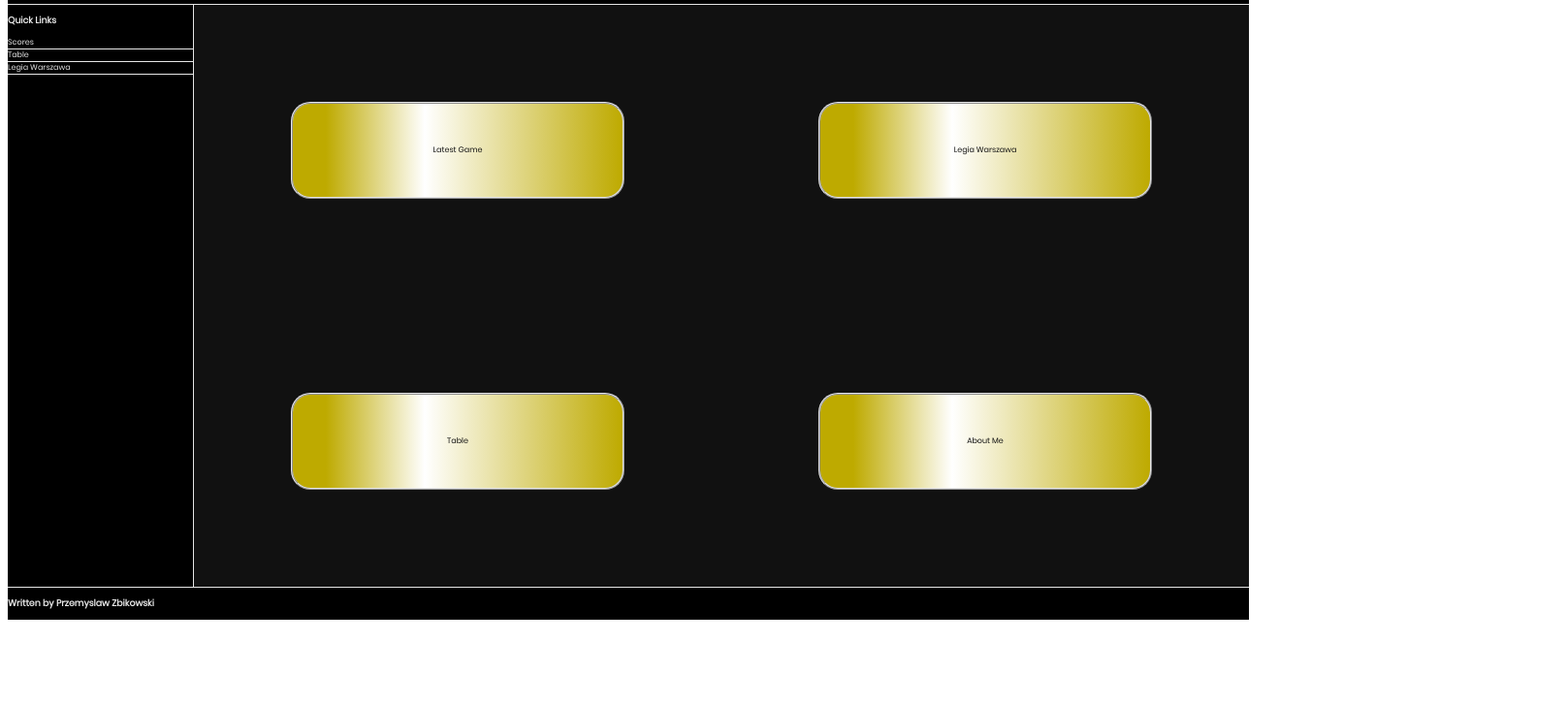
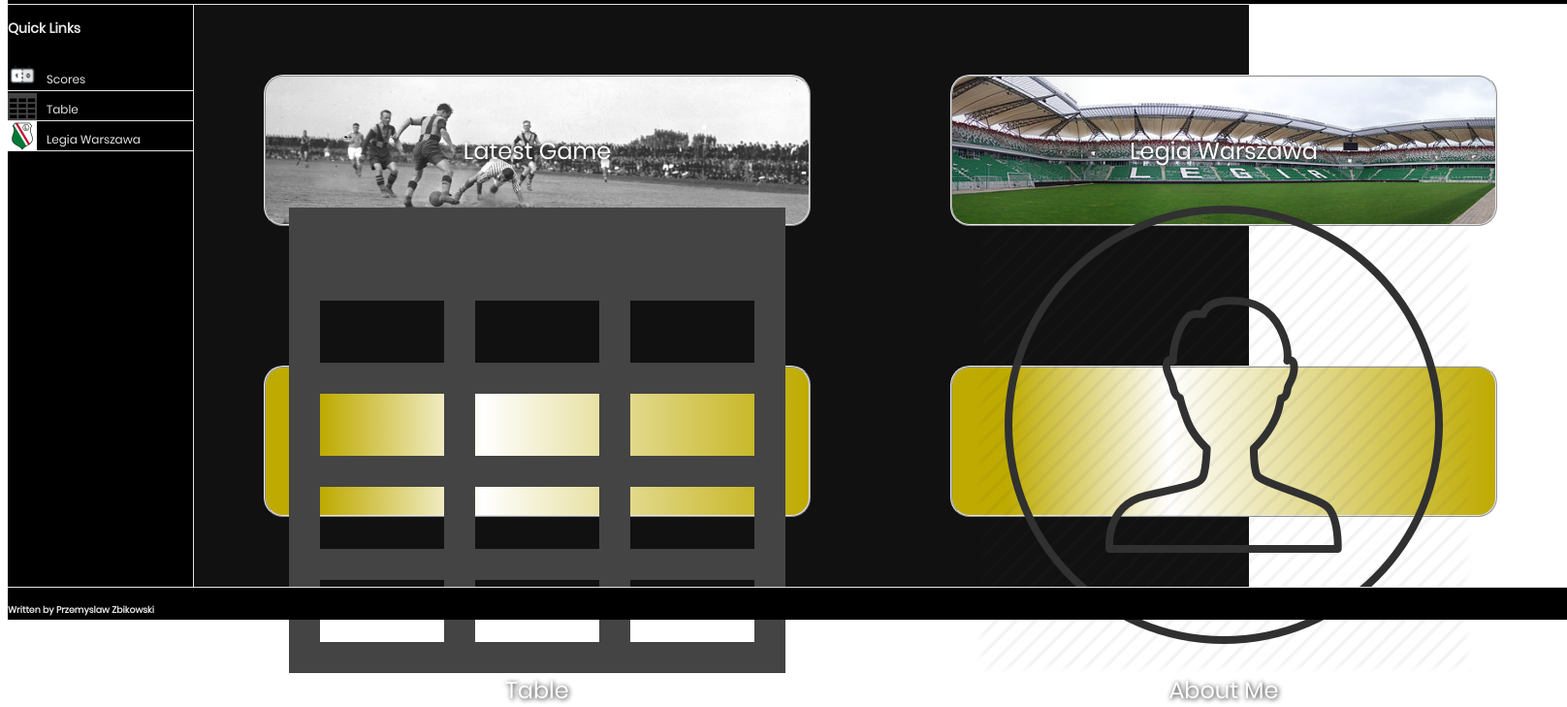
Before and after one commit to przemek89/PersonalBlogWebsite, a plain HTML site: page index.html in a window 1280 px wide. Shown: the part 203-932 px from the top of the page at 97% size, 1616 px wide, since content can reach past the window. Before the commit the page ends 842 px from the top, so only its background shows below. Drawn offline with Linux system fonts and the light colour scheme.

Commit message:
- added images to blog posts and side navigation links - improved styling of all links: navigation bar, side navigation and blog posts

```diff
--- a/index.html
+++ b/index.html
@@ -12,7 +12,7 @@
             </div>
             <header class="header">
                 <h1>Kick It Out</h1>
-                <h2>Blog About Football, Grounhopping and Legia Warszawa</h2>
+                <h2>Blog About Football, Groundhopping and Legia Warszawa</h2>
             </header>
             <nav class="navigationBar">
                 <a class="navLink" href="pages/legiaWarszawa.html">Legia Warszawa</a>
@@ -21,21 +21,32 @@
             </nav>
             <aside class="sideNavigation">
                 <h3>Quick Links</h3>
-                <a class="sideNavLink" href="pages/scores.html">Scores</a>
-                <a class="sideNavLink" href="pages/table.html">Table</a>
-                <a class="sideNavLink" href="pages/legiaWarszawa.html">Legia Warszawa</a>
+                <div class="sideNavLinkContainer">
+                    <img class="sideNavImg" src="images/icons8-scoreboard-64.png">
+                    <a class="sideNavLink" href="pages/scores.html">Scores</a>
+                </div>
+                <div class="sideNavLinkContainer">
+                    <img class="sideNavImg" src="images/table_icon-icons.com_69867.png">
+                    <a class="sideNavLink" href="pages/table.html">Table</a>
+                </div>
+                <div class="sideNavLinkContainer">
+                    <img class="sideNavImg" src="images/480px-LW2019.png">
+                    <a class="sideNavLink" href="pages/legiaWarszawa.html">Legia Warszawa</a>
+                </div>
             </aside>
             <div class="content">
-                <div class="box" id="1">
-                    <a class="postLink" href="pages/latestMatch.html">Latest Game</a>
+                <div class="box match" id="1">
+                    <a class="postLink matchText" href="pages/latestMatch.html">Latest Game</a>
                 </div>
-                <div class="box" id="2">
+                <div class="box legia" id="2">
                     <a class="postLink" href="pages/legiaWarszawa.html">Legia Warszawa</a>
                 </div>
                 <div class="box" id="3">
+                    <img src="images/table_icon-icons.com_69867.png">
                     <a class="postLink" href="pages/table.html">Table</a>
                 </div>
                 <div class="box" id="4">
+                    <img src="images/about-me-icon-23.jpg">
                     <a class="postLink" href="pages/aboutMe.html">About Me</a>
                 </div>
             </div>
--- a/styles/postStyles.css
+++ b/styles/postStyles.css
@@ -1,4 +1,10 @@
+@font-face {
+    font-family: Poppins;
+    src: url(../fonts/Poppins-Regular.ttf);
+}
+
 .blogPost {
+    font-family: Poppins;
     border: 2px solid blanchedalmond;
     width: 100vw;
     height: 100vh;
@@ -14,6 +20,7 @@
 }
 
 .article {
+    font-family: Poppins;
     border: 2px solid green;
     grid-area: main;
     display: flex;
--- a/styles/styles.css
+++ b/styles/styles.css
@@ -62,8 +62,15 @@ h2 {
     font-size: 1.5em;
 }
 
+h3 {
+    display: flex;
+    width: 100%;
+    height: 5%;
+}
+
 .navigationBar {
     background: black;
+    font-size: 2em;
     grid-area: nav;
     display: flex;
     flex-direction: row;
@@ -74,6 +81,7 @@ h2 {
 
 .sideNavigation {
     background: black;
+    font-size: 1.5em;
     grid-area: snav;
     display: flex;
     flex-direction: column;
@@ -87,8 +95,26 @@ a {
     text-decoration: transparent;
 }
 
+.sideNavLinkContainer {
+    display: flex;
+    width: 100%;
+    height: 5%;
+    border-bottom: 1px groove rgb(230, 230, 230);
+}
+
 .sideNavLink {
-    border-bottom: 1px groove rgb(230, 230, 230);
+    padding-top: 10px;
+    padding-left: 10px;
+}
+
+.sideNavImg {
+    height: 100%;
+}
+
+.navLink {
+    border-radius: 10px;
+    color: rgb(230, 230, 230);
+    padding: 20px;
 }
 
 .content {
@@ -104,13 +130,27 @@ a {
 .box {
     border-radius: 20px;
     background: linear-gradient(90deg, rgb(190, 170, 0) 10%, rgb(255, 255, 255) 40%, rgb(190, 170, 0) 100%);
-    color: #111111;
+    font-size: 3em;
+    font-weight: 500;
     border: 2px ridge rgb(230, 230, 230);
     display: flex;
+    flex-direction: column;
     justify-content: center;
     align-items: center;
-    margin: 100px;
+    margin: 72px;
     padding: 24px;
+}
+
+.legia {
+    background-image: url(../images/stadion.jpg);
+    background-position: center;
+    background-size: cover;
+}
+
+.match {
+    background-image: url(../images/latestGame.jpg);
+    background-position: center;
+    background-size: cover;
 }
 
 #1 {
@@ -119,7 +159,7 @@ a {
 
 #2 {
     grid-area: 2;
- }
+    }
 
  #3 {
     grid-area: 3;
@@ -130,7 +170,9 @@ a {
  }
 
 .postLink {
-    color: #111111;
+    color: rgb(255, 255, 255);
+    text-shadow: 1px 1px 5px #111111;
+    text-align: end;
 }
 
 .footer {
```
Also changed, not shown: images/480px-LW2019.png (added), images/about-me-icon-23.jpg (added), images/icons8-scoreboard-64.png (added), images/latestGame.jpg (added), images/stadion.jpg (added), images/table_icon-icons.com_69867.png (added).
